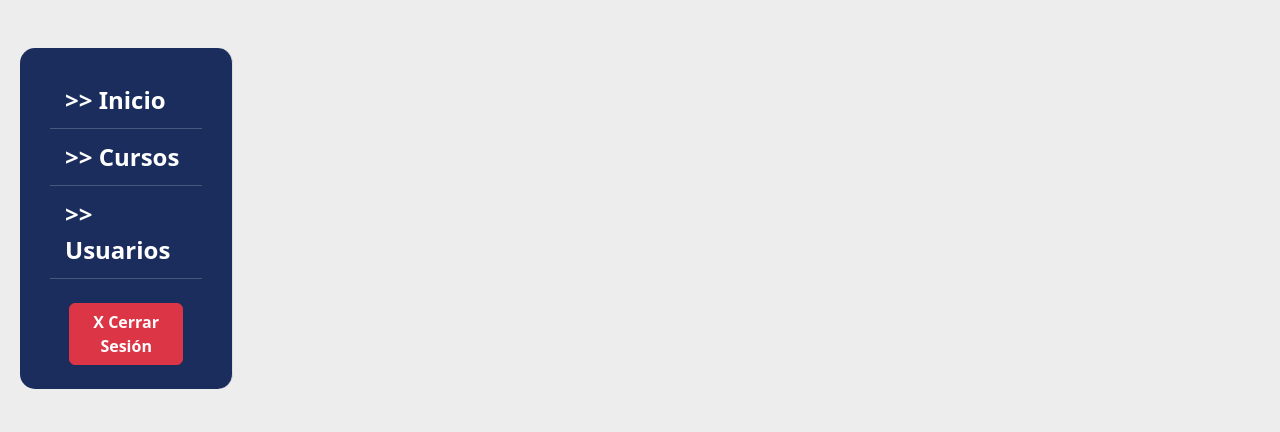
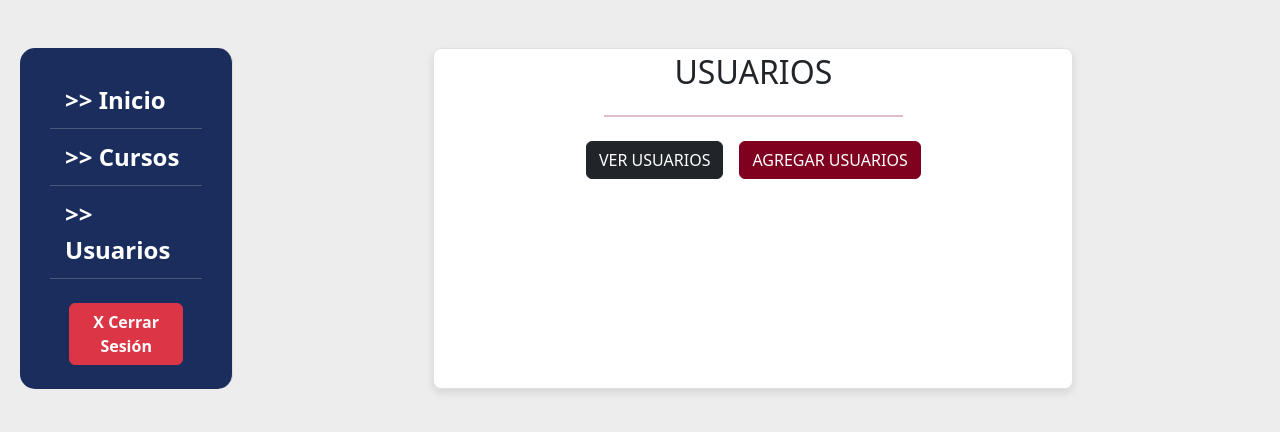
Before and after one commit to DARKTOTEM2703/PLATAFORMA-DE-CURSOS, a PHP site: page /admin/usuarios.php in a window 1280 px wide. Shown: the part 80-512 px from the top of the page. Run offline with PHP 8.4, Linux system fonts and the light colour scheme; the visitor is signed in with stand-in values (Sample User, id 1).

Commit message:
Agregar estilos CSS para la página de usuarios y mejorar la estructura del contenido principal

```diff
--- /dev/null
+++ b/admin/css/usuarios.css
@@ -0,0 +1,104 @@
+/* General Styles */
+body {
+  background: #ededed;
+  margin: 0;
+  padding: 0;
+}
+
+/* Header */
+.bg-primary {
+  background-color: #1a2d5d !important;
+  font-size: 1.5rem;
+}
+
+/* Sidebar */
+.col-md-3 {
+  margin-left: 20px; /* Espacio entre el header y el sidebar */
+  margin-right: 200px; /* Espacio entre el sidebar y el contenido principal */
+  padding: 30px 30px; /* Espacio interno */
+  border-right: 1px solid #ddd; /* Línea divisoria */
+  background-color: #1a2d5d; /* Color de fondo */
+  height: 100%; /* Ocupa toda la altura */
+  border-radius: 15px; /* Bordes redondeados */
+  overflow: hidden; /* Asegura que el contenido no se salga de los bordes redondeados */
+}
+
+.col-md-3 .nav-link {
+  font-weight: bold;
+  padding: 10px 15px;
+  border-bottom: 1px solid #ffffff33; /* Línea divisoria entre enlaces */
+  text-decoration: none;
+}
+
+.col-md-3 .nav-link:hover {
+  background-color: #39496a;
+  color: #fff;
+}
+
+/* Sidebar Button */
+.col-md-3 .btn-danger {
+  font-weight: bold;
+  font-size: 1rem;
+}
+
+/* Main Content */
+.main-content {
+  background: #fff;
+  border: 1px solid #ddd; /* Borde alrededor del contenido principal */
+  border-radius: 8px;
+  box-shadow: 0 4px 8px rgba(0, 0, 0, 0.1);
+  padding: 20px;
+}
+
+.tittle {
+  font-size: 2rem;
+  text-align: center;
+  margin-bottom: 20px;
+}
+.col-md-9 {
+  display: inline-block;
+  justify-content: center;
+  width: 50%;
+  background-color: white;
+}
+.img-fluid {
+  margin-bottom: 20px;
+}
+
+/* Estilo para el título y la línea divisoria */
+.custom-divider {
+  border-top: 2px solid #800020;
+  width: 50%;
+  margin: 0 auto;
+}
+
+/* Estilo para el botón "AGREGAR CURSOS" */
+.custom-btn {
+  background-color: #800020;
+  border-color: #800020;
+}
+
+/* Responsive Adjustments */
+@media (max-width: 768px) {
+  .container-fluid {
+    display: flex;
+    flex-direction: column;
+  }
+
+  .sidebar {
+    margin-right: 0; /* Elimina el margen en pantallas pequeñas */
+    border-right: none; /* Elimina la línea divisoria */
+    border-bottom: 1px solid #ddd; /* Agrega una línea divisoria inferior */
+    width: 100%; /* Ocupa todo el ancho */
+  }
+
+  .main-content {
+    margin-top: 20px; /* Espaciado superior para separar del sidebar */
+    width: 100%; /* Ocupa todo el ancho */
+  }
+
+  .img-fluid {
+    width: 100%; /* Imagen ajustada al ancho del contenedor */
+    height: auto; /* Mantiene la proporción */
+  }
+}
--- a/admin/usuarios.php
+++ b/admin/usuarios.php
@@ -11,7 +11,7 @@ require_once 'elements/validationSession.php';
     <!-- Bootstrap CSS -->
     <link href="https://cdn.jsdelivr.net/npm/bootstrap@5.3.0/dist/css/bootstrap.min.css" rel="stylesheet">
     <!-- Custom CSS -->
-    <link rel="stylesheet" href="css/dashboard.css">
+    <link rel="stylesheet" href="css/usuarios.css">
     <script src="js/inactivity.js" defer></script>
 </head>
 
@@ -25,7 +25,15 @@ require_once 'elements/validationSession.php';
             include 'elements/sidebar.php';
             ?>
 
-
+            <!-- Main Content -->
+            <main class="col-md-9 col-lg-10 py-1 border main-content">
+                <h2 class="mb-4 tittle">USUARIOS</h2>
+                <hr class="custom-divider mb-4">
+                <div class="d-flex justify-content-center gap-3">
+                    <a href="ver_usuarios.php" class="btn btn-dark">VER USUARIOS</a>
+                    <a href="agregar_usuarios.php" class="btn btn-primary custom-btn">AGREGAR USUARIOS</a>
+                </div>
+            </main>
         </div>
     </div>
 </body>
```
